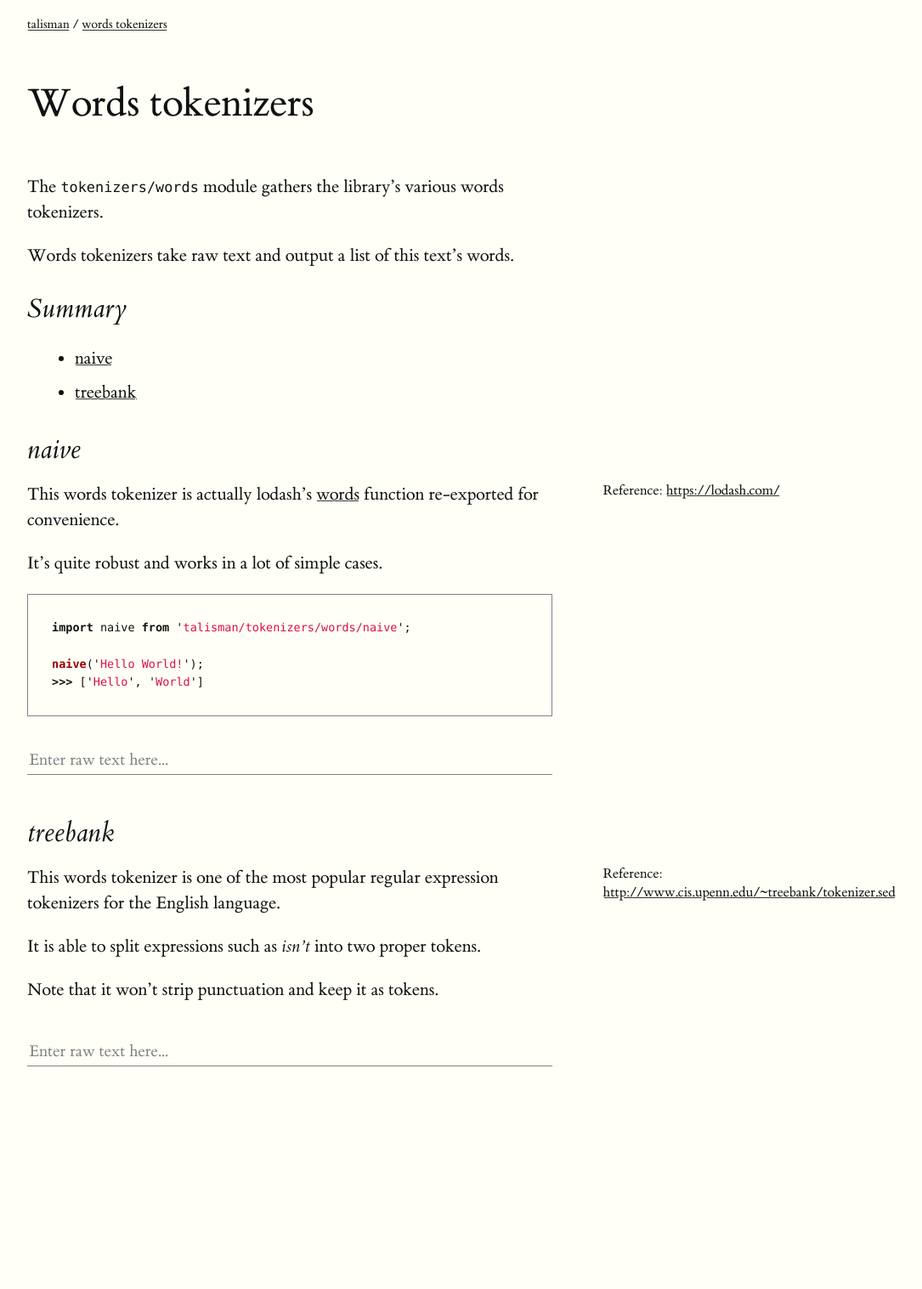
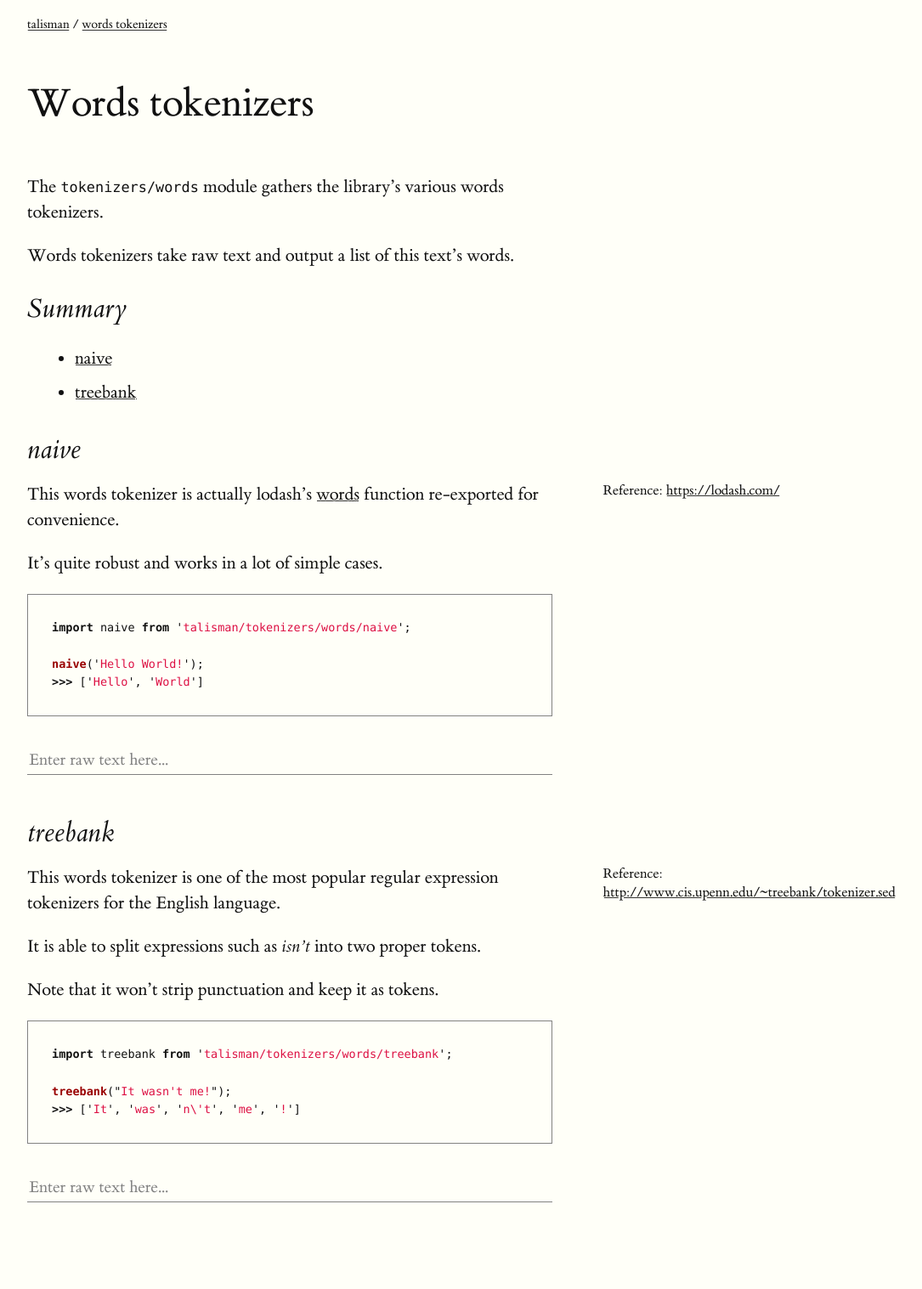
Before and after one commit to Yomguithereal/talisman, a Jekyll site: the page built from tokenizers/words.md, in a window 1280 px wide. Shown: the whole page at 85% size, without its empty margins (128-1213 px from the left). Built offline with Jekyll 4.4.1, drawn with Linux system fonts in a browser that asks for light colours; before the commit the page ends 1358 px from its top, so only the background shows below that.

Commit message:
Forgot treebank example

````diff
--- a/tokenizers/words.md
+++ b/tokenizers/words.md
@@ -43,6 +43,13 @@ It is able to split expressions such as *isn't* into two proper tokens.
 
 Note that it won't strip punctuation and keep it as tokens.
 
+```js
+import treebank from 'talisman/tokenizers/words/treebank';
+
+treebank("It wasn't me!");
+>>> ['It', 'was', 'n\'t', 'me', '!']
+```
+
 <div id="treebank-mount"></div>
 
 <script src="{{ site.baseurl }}/assets/dist/words-tokenizers.js"></script>
````
